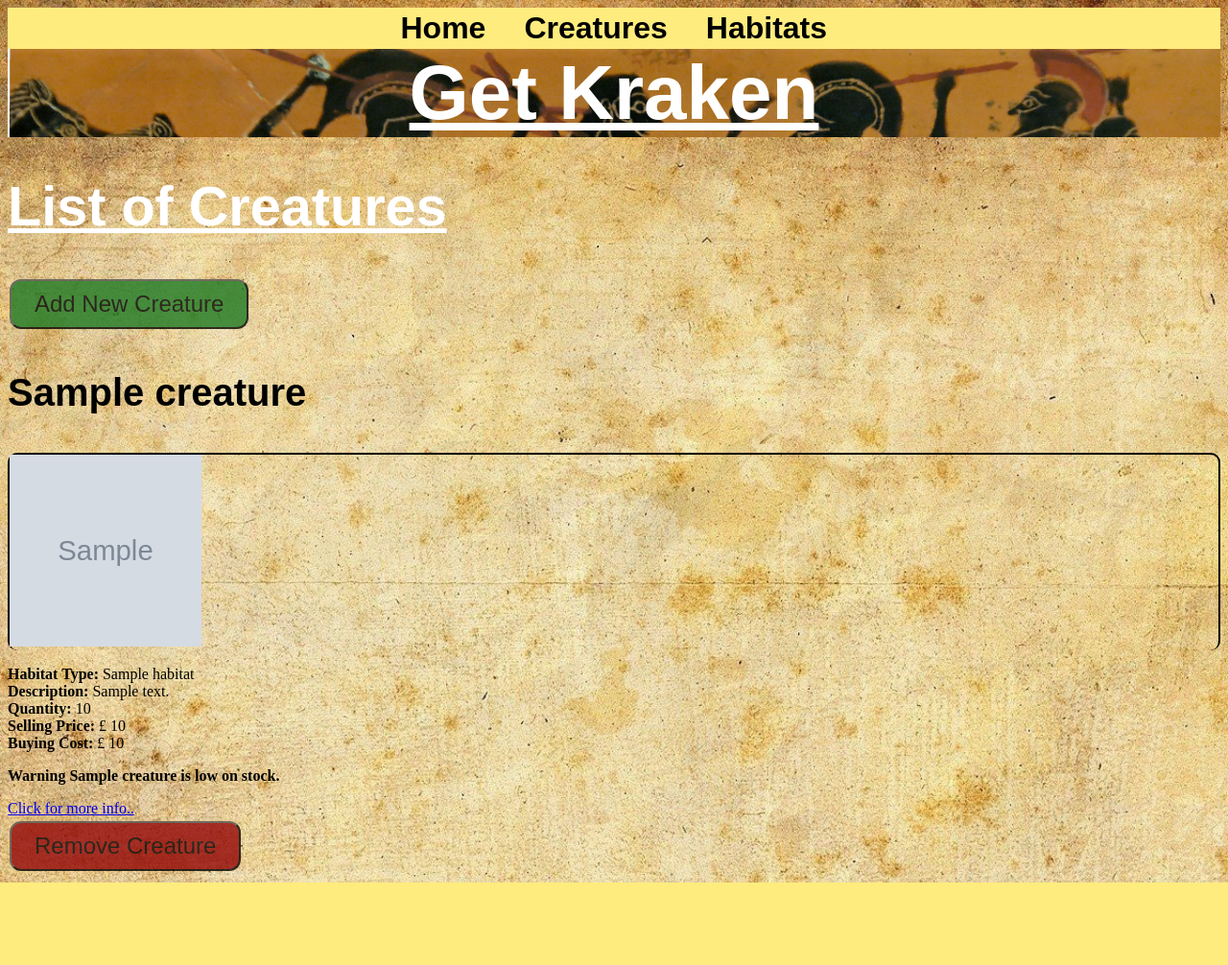
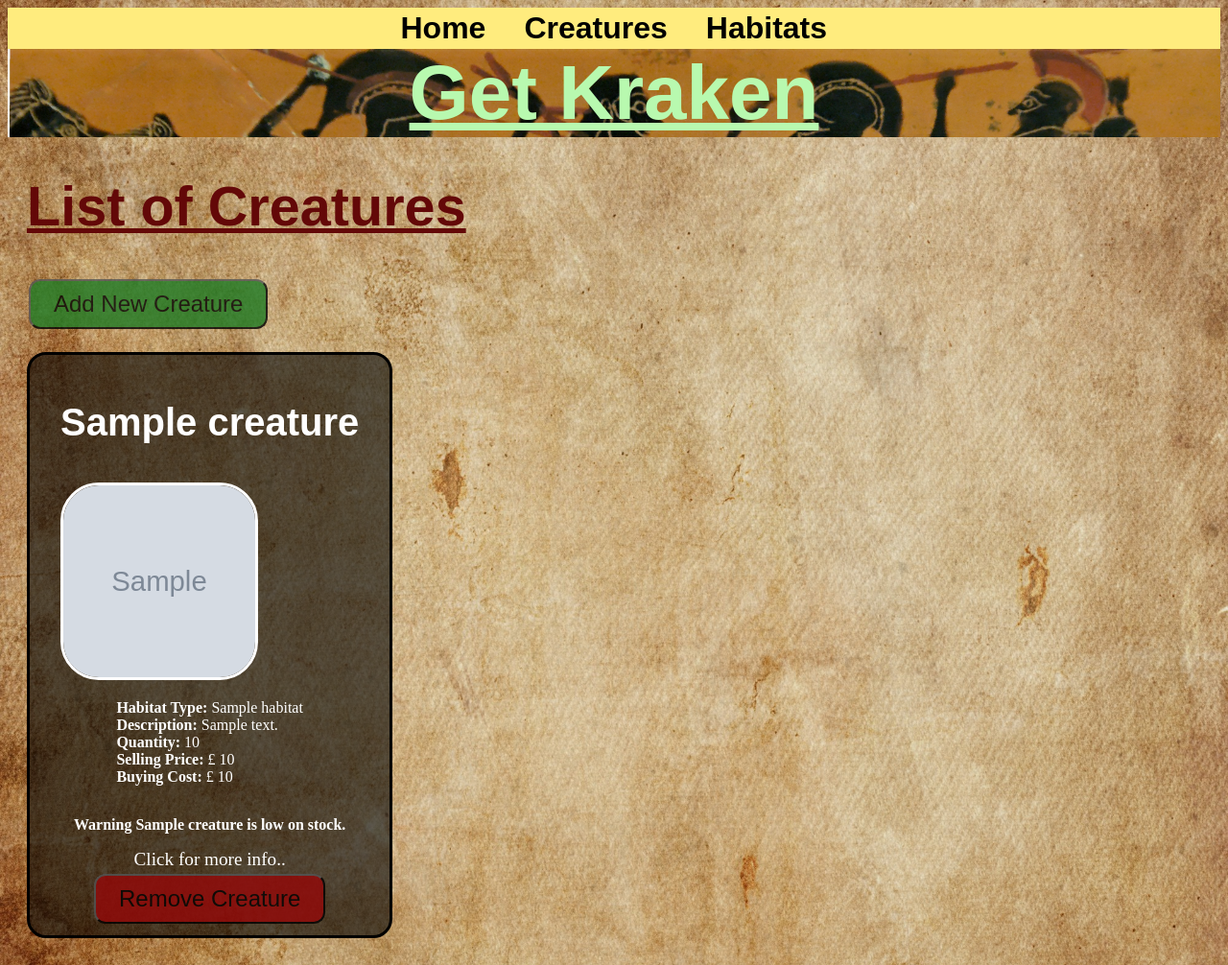
Before and after one commit to BJPORTER123/python-project, a Flask app: page /creatures in a window 1280 px wide. Shown: the whole page at 96% size. Before the commit the page ends 920 px from the top, so only its background shows below. Run offline with Flask 2, Linux system fonts and the light colour scheme; grey boxes marked "Sample" are stand-in pictures; a database or web service that is not in the repository returns one stand-in record (values such as "Sample title"); some libraries are stand-ins or nearby versions; some web fonts are replaced.

Commit message:
final commit

```diff
--- a/static/style.css
+++ b/static/style.css
@@ -6,8 +6,9 @@
 body{
     background-image: url(/static/image/background.jpeg);
     background-size: cover;
-    background-repeat: no-repeat;
+    background-repeat: repeat;
 }
+/* base html menu */
 .artemis{
     font-family: 'artemis', sans-serif;
     text-decoration: none ;
@@ -16,18 +17,19 @@ body{
     font-weight: bold;
 
 }
+/* base html menu  */
 .artemis:visited{
     text-decoration: none;
     color: #000000;
 }
-
+/* base html menu  */
 .artemis:hover{
     text-decoration: underline;
     background-color:  rgb(255, 217, 0);
     padding: 10px;
     border-radius:12px;
 }
-
+/* base html menu  */
 .menu {
     list-style: none;
     display: flex;
@@ -39,9 +41,20 @@ body{
     margin-right: 0.5px
 }
 
+
+/* base html menu  */
 .background{
     background-color: rgb(255, 236, 126);
 }
+
+.footer-menu{
+    display: flex;
+    justify-content: flex-start;
+    gap: 20px;
+    color: white;
+}
+
+
 /* INDEX HABITATS AND CREATURES CLASSES */
 .main-title{
     font-family: 'artemis', sans-serif;
@@ -51,20 +64,20 @@ body{
     display: flex;
     align-items: center;
     justify-content: center;
-    color: rgb(255, 255, 255);
+    color:rgb(184, 249, 175);
     text-decoration: underline;
 }
 
-
+/* base html title  */
 .main-title{
     background-image:url(/static/image/backgroundheader.jpeg);
     background-size: cover ;
     background-repeat: no-repeat;
 }
-
+/* add button  */
 .add-button{
     background-color: #1e7a23;
-    border-color: black;
+    border-color: rgb(0, 0, 0);
     border-width: 2px;
     padding: 10px 24px;
     text-align: center;
@@ -77,27 +90,23 @@ body{
     cursor: pointer;
     border-radius: 12px;
 }
-
+ /* add button  */
 .add-button:hover {
     opacity: 1;
 }
-/* text in add button */
+/* add button  */
 .text-button{
     font-family: 'artemis', sans-serif;
     text-decoration: none;
     font-weight: 10px;
     color: rgb(0, 0, 0);
 }
+/* add button  */
 .text-button:visited{
     text-decoration: none;
     color: rgb(0, 0, 0);
 }
-/* index title */
-.index-title{
-    font-family: 'artemis', sans-serif;
-    color: black;
-    font-size: 40px;
-}
+
 /* remove button */
 .remove_button{
     font-family: 'artemis', sans-serif;
@@ -120,21 +129,58 @@ body{
     opacity: 1;
 }
 
-.index-title{
+
+/* index title */
+.title{
     font-family: 'artemis', sans-serif;
+    color: rgb(255, 255, 255);
+    font-size: 2.5rem;
+    grid-area: header;
+}
+.index-header{
+    font-family: 'artemis', sans-serif;
+    color: rgb(99, 8, 8);
+    text-decoration: underline;
+    font-size: 1.8rem;
+    margin-left: 20px;
+    grid-area: header;
+}
+.class-images{
+    border-radius: 40px;
+    border-style: solid;
+    border-color: none;
+    padding-top: 0px;
 }
 
-.index-header{
-    font-family: 'artemis', sans-serif;
-    color: white;
+.grid-container{
+    display: grid;
+    grid-template-columns: 1fr 1fr 1fr;
+    grid-template-areas:
+    "header header header" ;
+}
+
+.container{
+    border-radius: 20px;
+    border-style: solid;
+    border-color: #000000;
+    background-color: rgba(0,0,0,.6);
+    color: #fff;
+    padding: 8px;
+    margin: 20px;
+    display: flex;
+    flex-direction: column;
+    justify-content: center;
+    align-items: center;
+
+}
+
+.links{
+    color: rgb(255, 255, 255);
+    text-decoration: none;
+    font-size: larger;
+}
+
+.links:hover{
+    color: rgb(140, 39, 140);
     text-decoration: underline;
-    font-size: 1.8rem;
-    padding: 0%;
-    margin-right: 20px;
 }
-.class-images{
-    border-radius: 10px;
-    border-style: solid;
-    border-width: 2px;
-    border-bottom: gold;
-}
--- a/templates/base.html
+++ b/templates/base.html
@@ -20,7 +20,7 @@
   <header>
     <h1 class="main-title">Get Kraken</h1>
   </header>
-  <div class="container">
+  <div class="grid-container">
     {% block content %}
     {% endblock %}
   </div>
@@ -28,7 +28,6 @@
   {%block home%}
   {% endblock %}
   <footer>
-
   </footer>
 </body>
 </html>
--- a/templates/creatures/edit.html
+++ b/templates/creatures/edit.html
@@ -1,7 +1,7 @@
 {% extends "base.html" %}
 {% block content %}
 <header><h2 class= "index-header" >Edit a Creature</h2></header>
-<section>
+<section class="container">
 <form action="/creatures/{{creature.id}}/update" method="post">
   <div>
     <label for="name">Name of Creature:</label>
@@ -37,7 +37,6 @@
     <input type="text" name="image" id="image" value={{creature.image}}>
   </div>
   <button type="submit">Edit Creature</button>
+</form>
 </section>
-</form>
-
 {% endblock %}
--- a/templates/creatures/index.html
+++ b/templates/creatures/index.html
@@ -1,16 +1,18 @@
 {% extends "base.html" %}
 {% block content %}
-
-<header class="index-header"><h1>List of Creatures</h1></header>
+<header class="index-header">
+  <h1>List of Creatures</h1>
   <nav>
     <button class="add-button"><a class="text-button" href="/creatures/new">Add New Creature</a></button>
   </nav>
+</header>
 {% for creature in creatures %}
-
-<h3 class= "index-title">{{creature.name}}</h3>
-<div class="class-images"><img src="{{creature.image}}" width="200px" height="200px"></div>
-<div class="content">
-  <p>
+  <div class="container">
+    <header>
+      <h3 class= "title">{{creature.name}}</h3>
+      <img class="class-images" src="{{creature.image}}" width="200px" height="200px">
+    </header>
+      <p class="content">
         <b class="atrributes"> Habitat Type:</b> {{creature.habitat.name}} <br>
         <b class="atrributes"> Description:</b> {{creature.description}} <br>
         <b class="atrributes"> Quantity:</b> {{creature.quantity}} <br>
@@ -22,13 +24,15 @@
         {% elif creature.quantity == 0 %}
         <b><p>Warning {{creature.name}} is out of stock, refill the stock.</p></b>
         {% endif %}
-    <div><a class="links" href="/creatures/{{creature.id}}">Click for more info..</a></div>
         <div>
+          <a class="links" href="/creatures/{{creature.id}}">Click for more info..</a>
+        </div>
         <form class="delete-form" action="/creatures/{{creature.id}}/delete" method="POST">
             <button class="remove_button">Remove Creature</button>
         </form>
   </div>
-</div>
   {% endfor %}
 
+
+
 {% endblock %}
--- a/templates/creatures/new.html
+++ b/templates/creatures/new.html
@@ -1,7 +1,8 @@
 {% extends "base.html" %}
 {% block content %}
+
 <header><h2 class= "index-header">Add a New Creature</h2></header>
-<hr>
+<section class="container">
 <form action="/creatures" method="post">
   <div>
     <label for="name"><Title></Title>Name of Creature:</label>
@@ -34,7 +35,6 @@
     <input type="text" name="image" id="image" placeholder="image url">
   </div>
   <button type="submit">Add New Creature</button>
-
 </form>
-
+</section>
 {% endblock %}
--- a/templates/habitats/edit.html
+++ b/templates/habitats/edit.html
@@ -1,17 +1,16 @@
 {% extends "base.html" %}
 {% block content %}
 <header><h2 class= "index-header">Edit a Habitat</h2></header>
-<section>
+<section class="container">
 <form action="/habitats/{{habitat.id}}/update" method="post">
   <div>
-    <label for="name"><Title></Title>Name of Habitat:</label>
+    <label for="name">Name of Habitat:</label>
     <input type="text" id="name" name="name" value="{{habitat.name}}" required autofocus>
   </div>
   <div>
     <label for="image">Image URL:</label>
     <input type="text" name="image" id="image" value={{habitat.image}}>
   </div>
-
   <button type="submit">Edit Habitat</button>
 </form>
 </section>
--- a/templates/habitats/new.html
+++ b/templates/habitats/new.html
@@ -1,7 +1,7 @@
 {% extends "base.html" %}
 {% block content %}
+<div class="container">
 <header><h2 class= "index-header">Add a New Habitat</h2></header>
-<hr>
 <form action="/habitats" method="post">
   <div>
     <label for="name">Name of Habitat:</label>
@@ -12,7 +12,6 @@
     <input type="text" id="image" name="image">
   </div>
   <button type="submit">Add New Habitat</button>
-
 </form>
-
+</div>
 {% endblock %}
--- a/templates/home.html
+++ b/templates/home.html
@@ -1,4 +1,7 @@
 {% extends "base.html" %}
 {% block home %}
-Home page
+<div class="container">
+    <h1 class="moto"> Our Motto ~ Hurry up, 'Get Kraken' and buy a pet! </h1></header>
+    <p class="disclaimer"><i>Disclaimer: Get Kraken is not responsible for any pet related deaths and injuries...thanks for shopping with us!</i></p>
+</div>
 {% endblock %}
```
Also changed, not shown: templates/creatures/show.html (+10 -7 lines), templates/habitats/index.html (+6 -7 lines), templates/habitats/show.html (+5 -5 lines), static/image/background.jpeg. Lines whose indentation alone changed are shown as unchanged.
